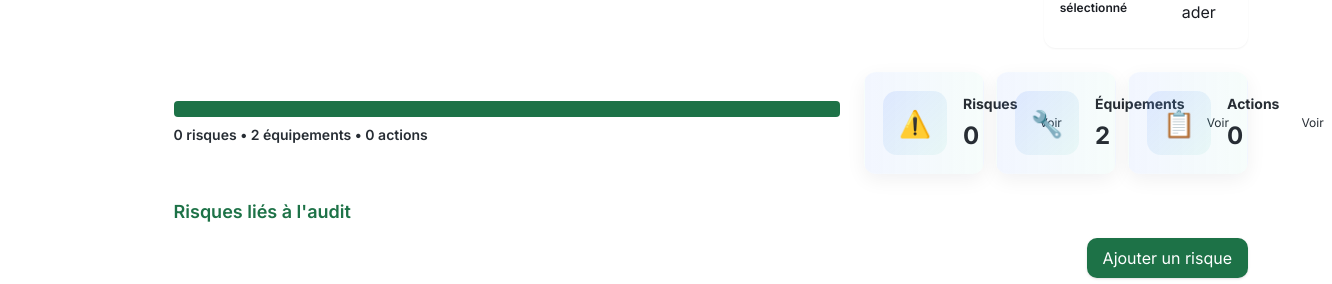
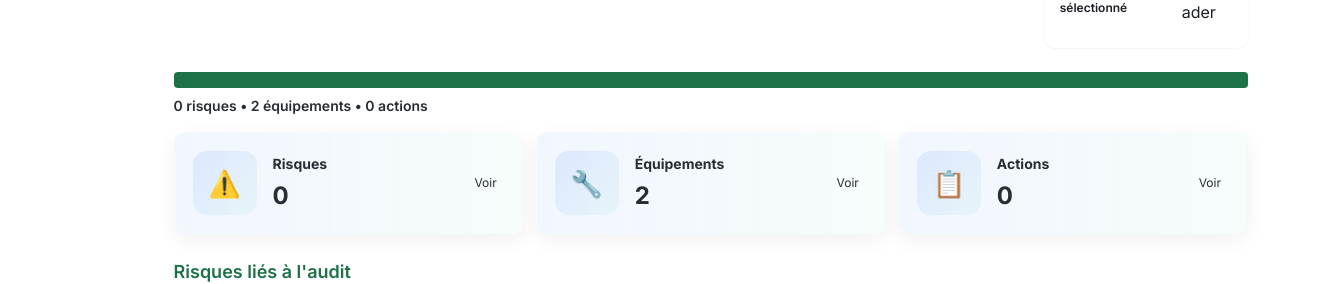
Before and after one commit to micktal/lynx, a React (Vite) app: page /audit/a_1 in a window 1280 px wide. Shown: the part 389-673 px from the top of the page, 1332 px wide, since content can reach past the window. Built offline with nearby package versions, Linux system fonts and the light colour scheme; no server answers.

Commit message:
Move KPI cards below progress bar on AuditPage
cgen-d0c4e44ccdce48b3a6205b35aa527cb8

```diff
--- a/client/pages/AuditPage.tsx
+++ b/client/pages/AuditPage.tsx
@@ -344,10 +344,9 @@ export default function AuditPage() {
 
       {/* PROGRESS + KPIS */}
       <section className="mb-6">
-        <div className="flex items-center gap-6">
-
+        <div>
           {/* PROGRESS BAR */}
-          <div className="flex-1">
+          <div className="">
             <div className="h-4 bg-gray-200 rounded overflow-hidden">
               <div
                 style={{ width: `${progressPercent}%` }}
@@ -359,13 +358,12 @@ export default function AuditPage() {
             </div>
           </div>
 
-          {/* KPI CARDS */}
-          <div className="grid grid-cols-3 gap-3 w-96">
+          {/* KPI CARDS - placed below the progress bar to avoid overflow on the right */}
+          <div className="mt-4 grid grid-cols-1 sm:grid-cols-3 gap-3">
             <KpiCard title="Risques" value={riskCount} icon={<span>⚠️</span>} />
             <KpiCard title="Équipements" value={equipmentCount} icon={<span>🔧</span>} />
             <KpiCard title="Actions" value={actionsCount} icon={<span>📋</span>} />
           </div>
-
         </div>
       </section>
 
```
